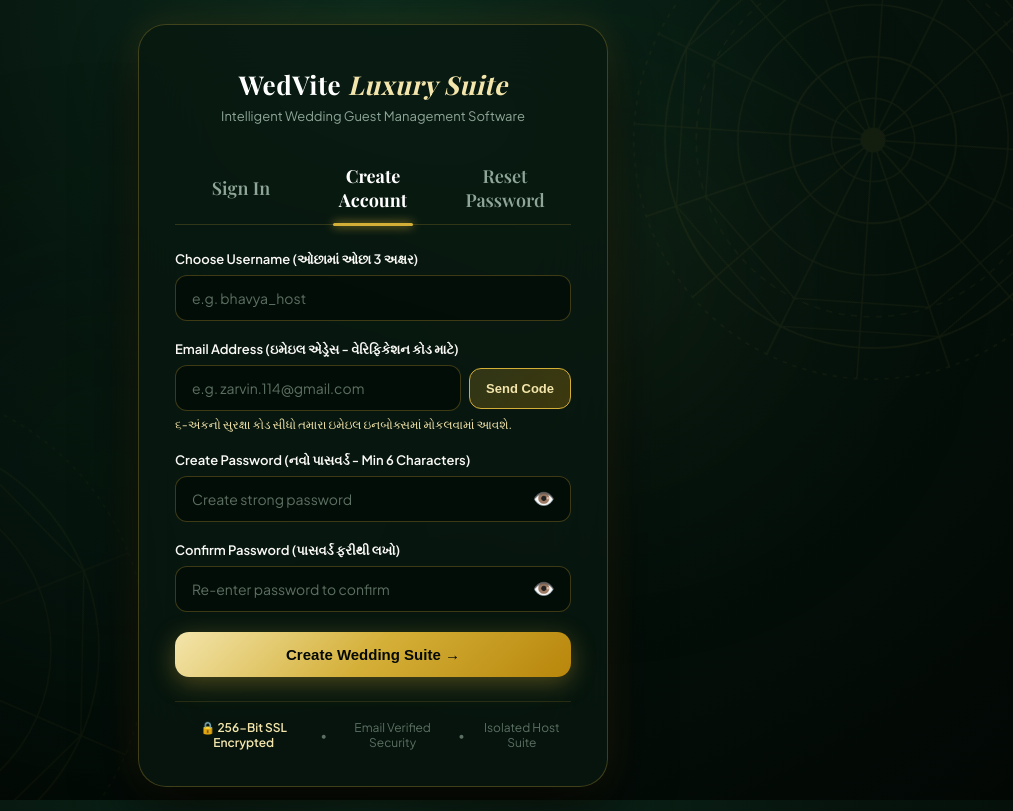
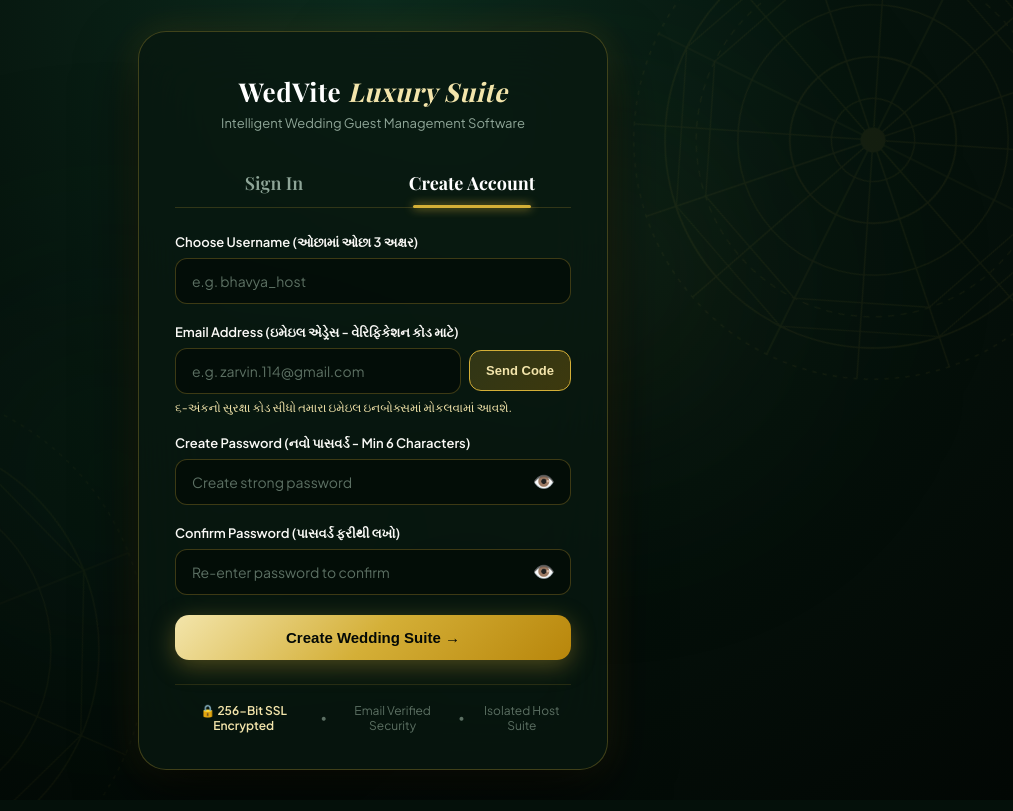
Before and after one commit to patelzarvin/wedding-guest-list, a Flask app: page /register in a window 1280 px wide. Shown: the whole page, without its empty margins (267-1280 px from the left). After the commit the page ends 770 px from the top, so only its background shows below. Run offline with Flask 3, Linux system fonts and the light colour scheme; some web fonts are replaced.

Commit message:
fix(ui): remove unnecessary Reset Password tab from header and keep clean 2-tab navigation

```diff
--- a/templates/login.html
+++ b/templates/login.html
@@ -401,11 +401,10 @@
 
         <div id="clientErrorBanner" class="alert-error client-banner"></div>
 
-        <!-- Tabs Header -->
-        <div class="tabs-header">
-            <button type="button" class="tab-btn {% if active_tab != 'register' and active_tab != 'reset' %}active{% endif %}" onclick="switchTab('signin')">Sign In</button>
+        <!-- Tabs Header (Only Sign In & Create Account) -->
+        <div class="tabs-header" id="mainTabsHeader">
+            <button type="button" class="tab-btn {% if active_tab != 'register' %}active{% endif %}" onclick="switchTab('signin')">Sign In</button>
             <button type="button" class="tab-btn {% if active_tab == 'register' %}active{% endif %}" onclick="switchTab('register')">Create Account</button>
-            <button type="button" class="tab-btn {% if active_tab == 'reset' %}active{% endif %}" id="tabBtnReset" onclick="switchTab('reset')">Reset Password</button>
         </div>
 
         <!-- Sign In Form -->
@@ -566,15 +565,17 @@
             document.querySelectorAll('.form-section').forEach(s => s.classList.remove('active'));
             clearClientError();
 
-            const tabBtnReset = document.getElementById('tabBtnReset');
+            const mainHeader = document.getElementById('mainTabsHeader');
             if (tab === 'signin') {
+                if (mainHeader) mainHeader.style.display = 'flex';
                 document.querySelectorAll('.tab-btn')[0].classList.add('active');
                 document.getElementById('signin-section').classList.add('active');
             } else if (tab === 'register') {
+                if (mainHeader) mainHeader.style.display = 'flex';
                 document.querySelectorAll('.tab-btn')[1].classList.add('active');
                 document.getElementById('register-section').classList.add('active');
             } else if (tab === 'reset') {
-                if (tabBtnReset) tabBtnReset.classList.add('active');
+                if (mainHeader) mainHeader.style.display = 'none';
                 document.getElementById('reset-section').classList.add('active');
             }
         }
```
